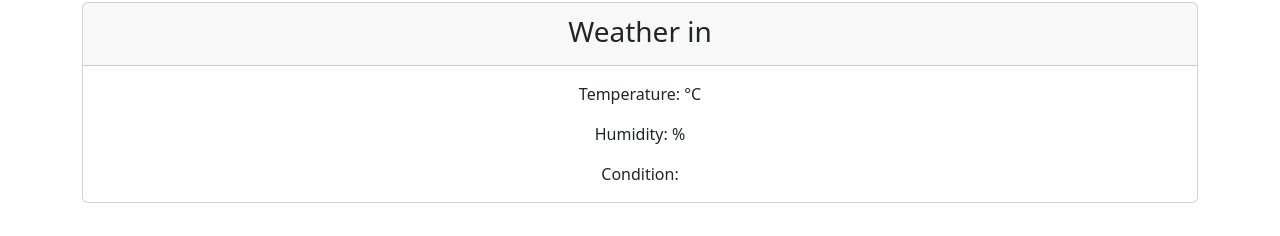
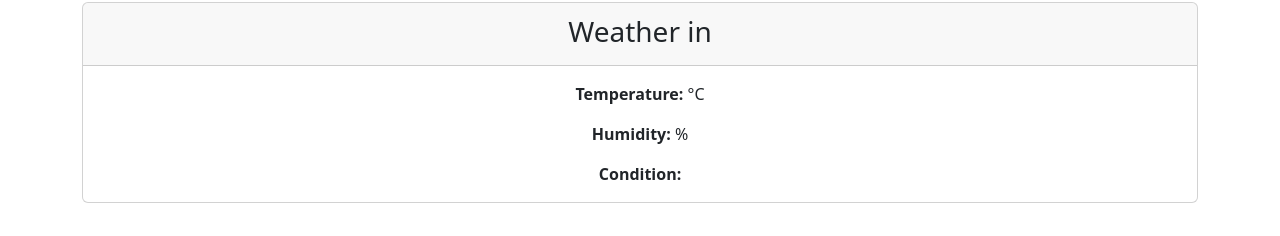
Before and after one commit to Pav85/react-weather-app, a React (Create React App) app: page / in a window 1280 px wide. Shown: the part 226-462 px from the top of the page. Built offline with nearby package versions, Linux system fonts and the light colour scheme; no server answers.

Commit message:
Update WeatherDisplayCard.js

```diff
--- a/src/components/WeatherDisplayCard.js
+++ b/src/components/WeatherDisplayCard.js
@@ -8,9 +8,15 @@ const WeatherDisplayCard = () => {
         <h3 className="mt-1">Weather in </h3>
       </Card.Header>
       <Card.Body>
-        <Card.Text>Temperature: °C</Card.Text>
-        <Card.Text>Humidity: %</Card.Text>
-        <Card.Text>Condition: </Card.Text>
+        <Card.Text>
+          <strong>Temperature:</strong> °C
+        </Card.Text>
+        <Card.Text>
+          <strong>Humidity:</strong> %
+        </Card.Text>
+        <Card.Text>
+          <strong>Condition:</strong>{" "}
+        </Card.Text>
       </Card.Body>
     </Card>
   );
```
